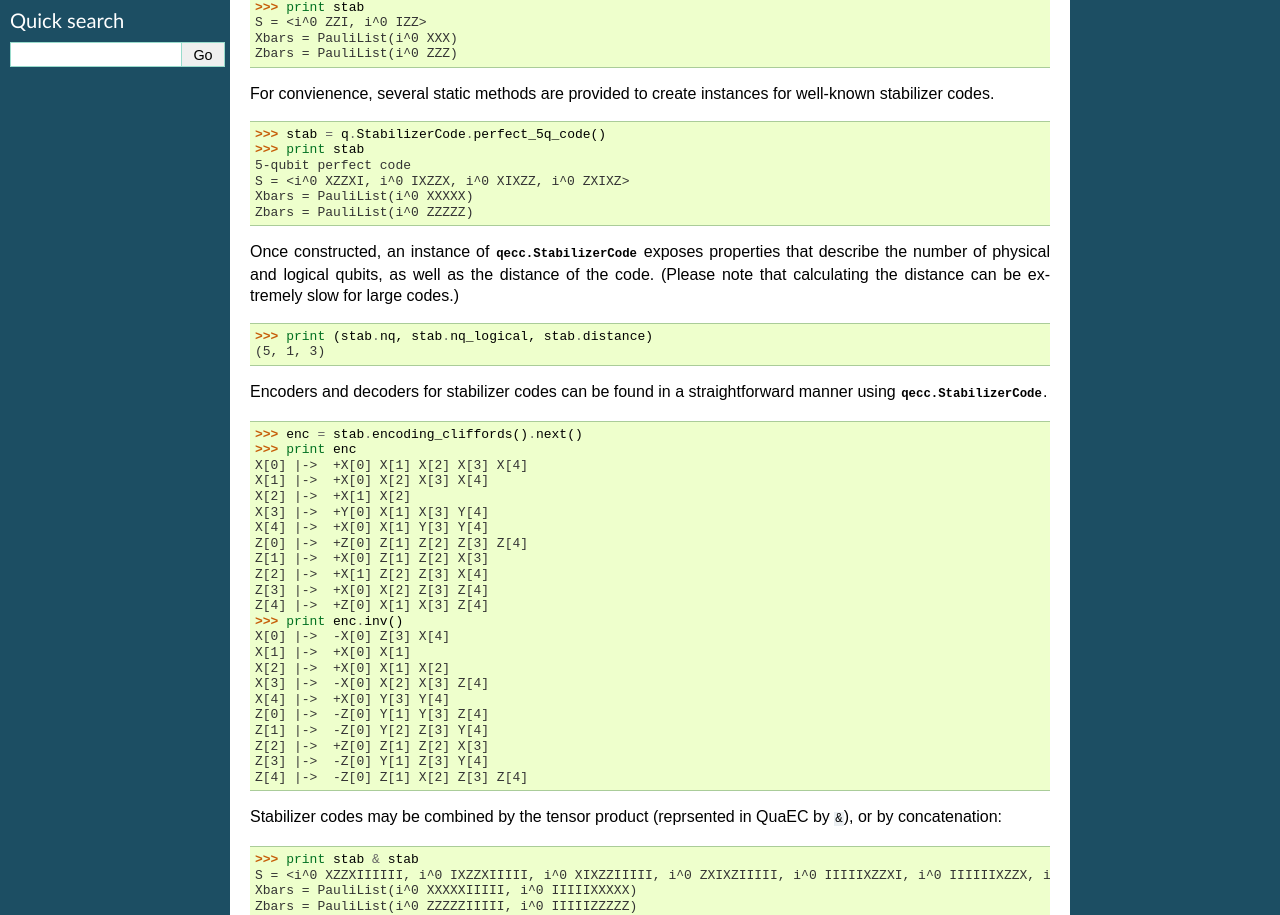
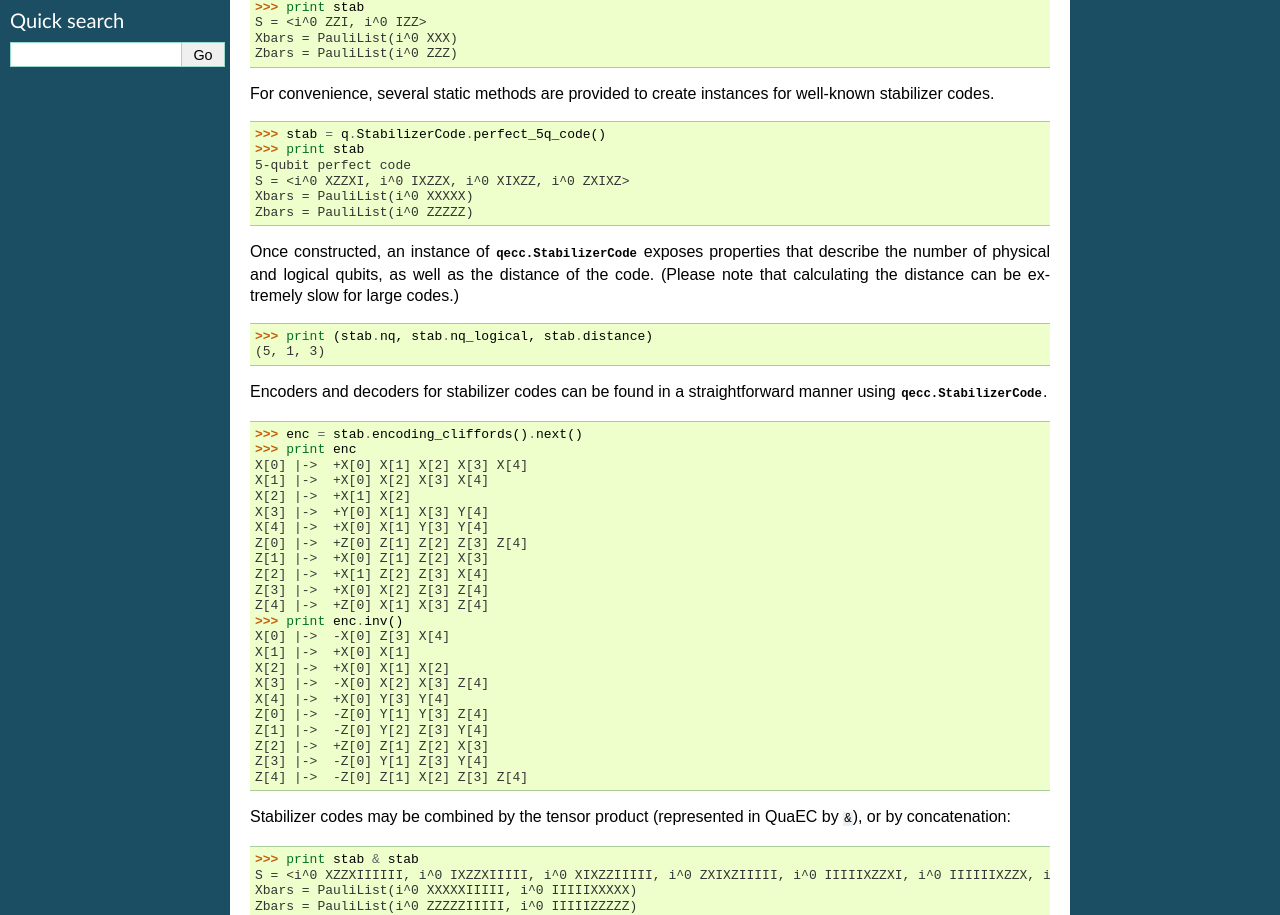
Before and after one commit to cgranade/python-quaec, a Sphinx documentation site: the page built from doc/stab.rst, in a window 1280 px wide. Shown: the part 322-1237 px from the top of the page. Built offline with Sphinx 7.4.7, drawn with Linux system fonts in a browser that asks for light colours; formulas are drawn with MathJax 3; the version number could not be read and is left out.

Commit message:
Fix small typos

```diff
--- a/README.rst
+++ b/README.rst
@@ -3,7 +3,7 @@ Welcome to QuaEC
 ================
 
 **QuaEC** is a library for working with quantum error correction, including
-support for efficiently maniuplating Pauli and Clifford operators. **QuaEC** is
+support for efficiently manipulating Pauli and Clifford operators. **QuaEC** is
 (ideally) supported anywhere Python and NumPy/SciPy are supported.
 
 Installing QuaEC
--- a/doc/stab.rst
+++ b/doc/stab.rst
@@ -28,7 +28,7 @@ S = <i^0 ZZI, i^0 IZZ>
 Xbars = PauliList(i^0 XXX)
 Zbars = PauliList(i^0 ZZZ)
 
-For convienence, several static methods are provided to create instances for
+For convenience, several static methods are provided to create instances for
 well-known stabilizer codes.
 
 >>> stab = q.StabilizerCode.perfect_5q_code()
@@ -73,7 +73,7 @@ Z[2] |->  +Z[0] Z[1] Z[2] X[3]
 Z[3] |->  -Z[0] Y[1] Z[3] Y[4]
 Z[4] |->  -Z[0] Z[1] X[2] Z[3] Z[4]
 
-Stabilizer codes may be combined by the tensor product (reprsented in QuaEC by
+Stabilizer codes may be combined by the tensor product (represented in QuaEC by
 ``&``), or by concatenation:
 
 >>> print stab & stab
```
